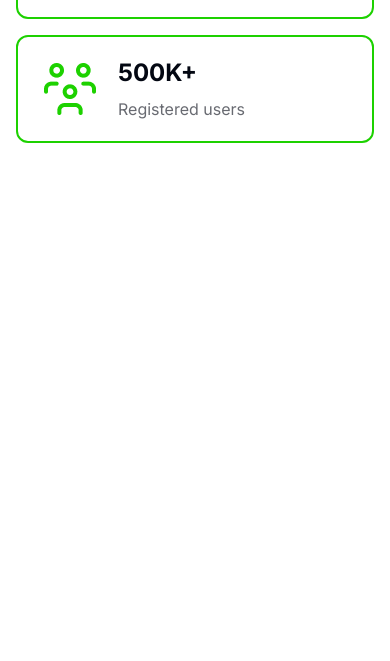
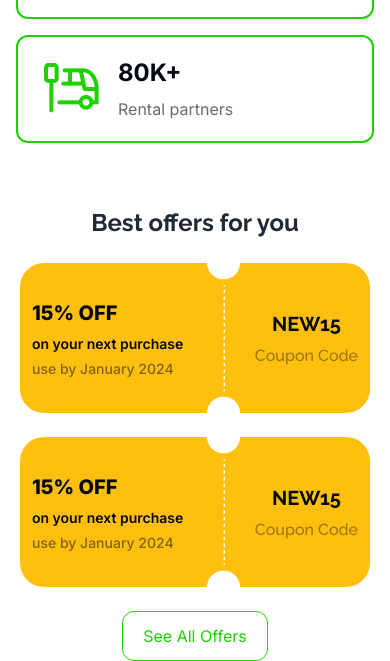
Before and after one commit to FaizAhamed2o1/B9A5-FA-Paribahan, a plain HTML site: page index.html in a window 390 px wide. Shown: the part 671-1332 px from the top of the page. Before the commit the page ends 844 px from the top, so only its background shows below. Drawn offline with nearby package versions, Linux system fonts and the light colour scheme.

Commit message:
best offers for you section done with responsive

```diff
--- a/index.html
+++ b/index.html
@@ -18,7 +18,9 @@
   </head>
   <body class="font-inter">
     <!-- ! Header starts -->
-    <header class="max-w-[1440px] mx-auto mt-2 lg:px-[135px] lg:mt-12">
+    <header
+      class="max-w-[1440px] mx-auto mt-2 mb-16 lg:px-[135px] lg:mt-12 lg:mb-[190px]"
+    >
       <!-- ? Navbar starts-->
       <div class="navbar bg-base-100 px-4 lg:mb-8">
         <div class="navbar-start">
@@ -58,7 +60,7 @@
 
         <div class="navbar-center hidden lg:flex">
           <ul
-            class="menu menu-horizontal px-1 text-lg font-medium text-[#030712b2]"
+            class="menu menu-horizontal px-1 text-lg font-medium text-[#030712b2] gap-10"
           >
             <li><a>Home</a></li>
             <li><a>About</a></li>
@@ -111,7 +113,7 @@
 
         <!-- * banner info cards -->
         <div
-          class="grid grid-cols-1 mt-4 space-y-4 px-4 lg:grid-cols-[308px_308px_308px] justify-center lg:space-y-0 lg:absolute lg:-bottom-[71px] lg:left-[50%] lg:right-[50%] lg:gap-6"
+          class="grid grid-cols-1 mt-4 space-y-4 px-4 lg:grid-cols-[308px_308px_308px] justify-center lg:space-y-0 lg:absolute lg:-bottom-[71px] lg:left-0 lg:right-0 lg:gap-6"
         >
           <!-- Card 1 -->
           <div
@@ -134,14 +136,14 @@
             class="bg-white border-[2px] border-[#1dd100] flex items-center gap-4 p-5 rounded-xl lg:rounded-3xl lg:p-8 lg:border-x-0 lg:border-t-0 lg:border-b-[3px] lg:border-b-[#1dd100]"
           >
             <div class="card-image">
-              <img src="./images/people.png" alt="" />
+              <img src="./images/ticket-cupon.png" alt="" />
             </div>
 
             <div class="card-info">
               <h2 class="font-bold custom-black-text mb-2 text-2xl lg:text-4xl">
-                500K+
+                1.7 lacks
               </h2>
-              <p class="custom-gray-text-06 lg:text-lg">Registered users</p>
+              <p class="custom-gray-text-06 lg:text-lg">Tickets sold</p>
             </div>
           </div>
 
@@ -150,14 +152,14 @@
             class="bg-white border-[2px] border-[#1dd100] flex items-center gap-4 p-5 rounded-xl lg:rounded-3xl lg:p-8 lg:border-x-0 lg:border-t-0 lg:border-b-[3px] lg:border-b-[#1dd100]"
           >
             <div class="card-image">
-              <img src="./images/people.png" alt="" />
+              <img src="./images/stoppage.png" alt="" />
             </div>
 
             <div class="card-info">
               <h2 class="font-bold custom-black-text mb-2 text-2xl lg:text-4xl">
-                500K+
+                80K+
               </h2>
-              <p class="custom-gray-text-06 lg:text-lg">Registered users</p>
+              <p class="custom-gray-text-06 lg:text-lg">Rental partners</p>
             </div>
           </div>
         </div>
@@ -167,7 +169,119 @@
     <!-- ! Header ends -->
 
     <!-- ! Main starts -->
-    <main></main>
+    <main>
+      <!-- ? Best offers section starts-->
+      <section class="best-offers-section max-w-[1202px] px-4 mx-auto">
+        <h2
+          class="font-raleway font-bold text-center text-2xl mb-6 lg:mb-12 lg:text-[2.5rem]"
+        >
+          Best offers for you
+        </h2>
+
+        <div
+          class="flex flex-col items-center justify-center gap-6 mb-6 lg:flex-row lg:mb-16"
+        >
+          <!--* coupon 1 -->
+          <div
+            class="flex bg-[#ffbf0f] max-w-xl min-w-[350px] rounded-3xl px-3 lg:px-[52px]"
+          >
+            <div class="flex flex-col justify-center lg:mr-11 flex-1">
+              <h3
+                class="font-extrabold custom-black-text leading-[1.8] text-xl lg:text-[2.5rem]"
+              >
+                15% OFF
+              </h3>
+
+              <p
+                class="custom-black-text font-semibold leading-[1.8] text-sm lg:text-xl"
+              >
+                on your next purchase
+              </p>
+
+              <p
+                class="custom-gray-text-05 leading-[1.8] font-medium text-sm lg:text-lg"
+              >
+                use by January 2024
+              </p>
+            </div>
+
+            <div class="max-h-[150px] lg:max-h-full">
+              <img class="h-full" src="./images/cupon-devider.png" alt="" />
+            </div>
+
+            <div
+              class="font-raleway flex flex-col justify-center text-center lg:ml-5"
+            >
+              <p
+                class="leading-[1.8] font-bold custom-black-text text-xl lg:text-[2rem]"
+              >
+                NEW15
+              </p>
+
+              <p
+                class="custom-gray-text-04 leading-[1.8] font-medium lg:text-xl"
+              >
+                Coupon Code
+              </p>
+            </div>
+          </div>
+
+          <!--* coupon 2 -->
+          <div
+            class="flex bg-[#ffbf0f] max-w-xl min-w-[350px] rounded-3xl px-3 lg:px-[52px]"
+          >
+            <div class="flex flex-col justify-center lg:mr-11 flex-1">
+              <h3
+                class="font-extrabold custom-black-text leading-[1.8] text-xl lg:text-[2.5rem]"
+              >
+                15% OFF
+              </h3>
+
+              <p
+                class="custom-black-text font-semibold leading-[1.8] text-sm lg:text-xl"
+              >
+                on your next purchase
+              </p>
+
+              <p
+                class="custom-gray-text-05 leading-[1.8] font-medium text-sm lg:text-lg"
+              >
+                use by January 2024
+              </p>
+            </div>
+
+            <div class="max-h-[150px] lg:max-h-full">
+              <img class="h-full" src="./images/cupon-devider.png" alt="" />
+            </div>
+
+            <div
+              class="font-raleway flex flex-col justify-center text-center lg:ml-5"
+            >
+              <p
+                class="leading-[1.8] font-bold custom-black-text text-xl lg:text-[2rem]"
+              >
+                NEW15
+              </p>
+
+              <p
+                class="custom-gray-text-04 leading-[1.8] font-medium lg:text-xl"
+              >
+                Coupon Code
+              </p>
+            </div>
+          </div>
+        </div>
+
+        <div class="text-center">
+          <button
+            class="border border-[#1dd100] text-[#1dd100] bg-white rounded-xl py-3 px-5 lg:text-xl lg:py-5 lg:px-8"
+          >
+            See All Offers
+          </button>
+        </div>
+      </section>
+      <!-- ? Best offers section ends-->
+    </main>
     <!-- ! Main ends -->
 
     <!-- ! Footer starts -->
--- a/styles/style.css
+++ b/styles/style.css
@@ -24,6 +24,14 @@
   color: rgba(3, 7, 18, 0.6);
 }
 
+.custom-gray-text-05 {
+  color: rgba(3, 7, 18, 0.5);
+}
+
+.custom-gray-text-04 {
+  color: rgba(3, 7, 18, 0.4);
+}
+
 .custom-green-bg {
   background-color: #1dd100;
 }
```
